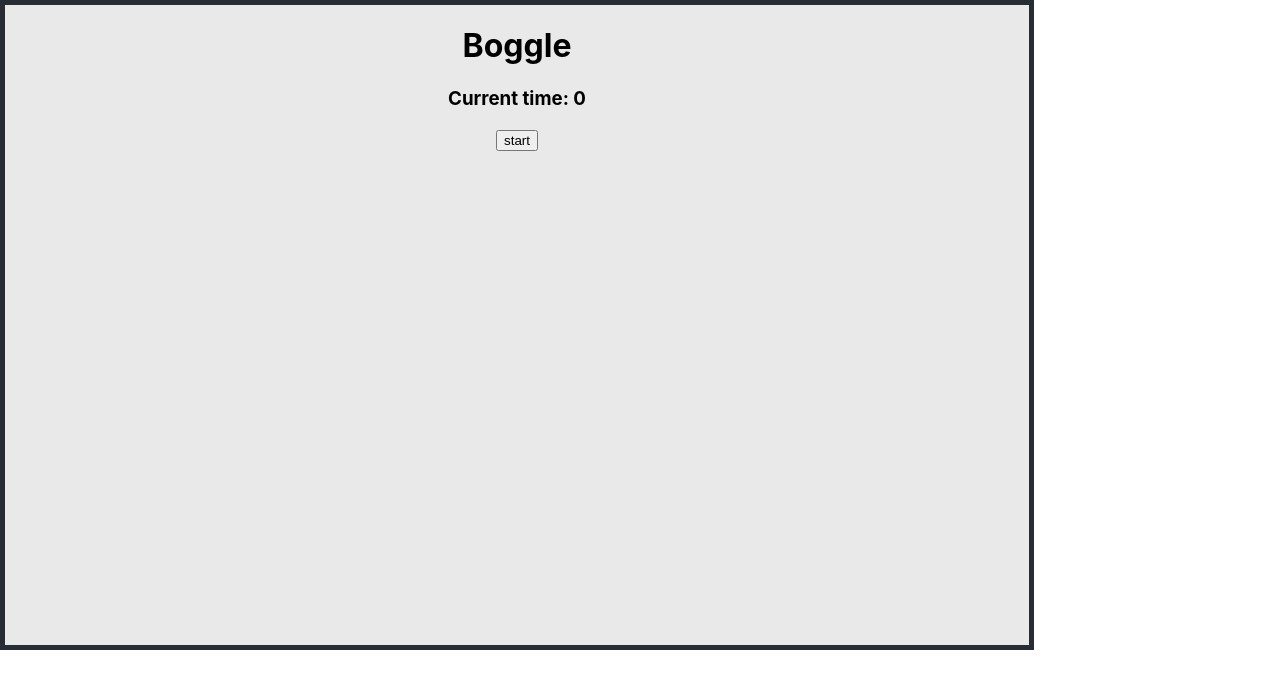
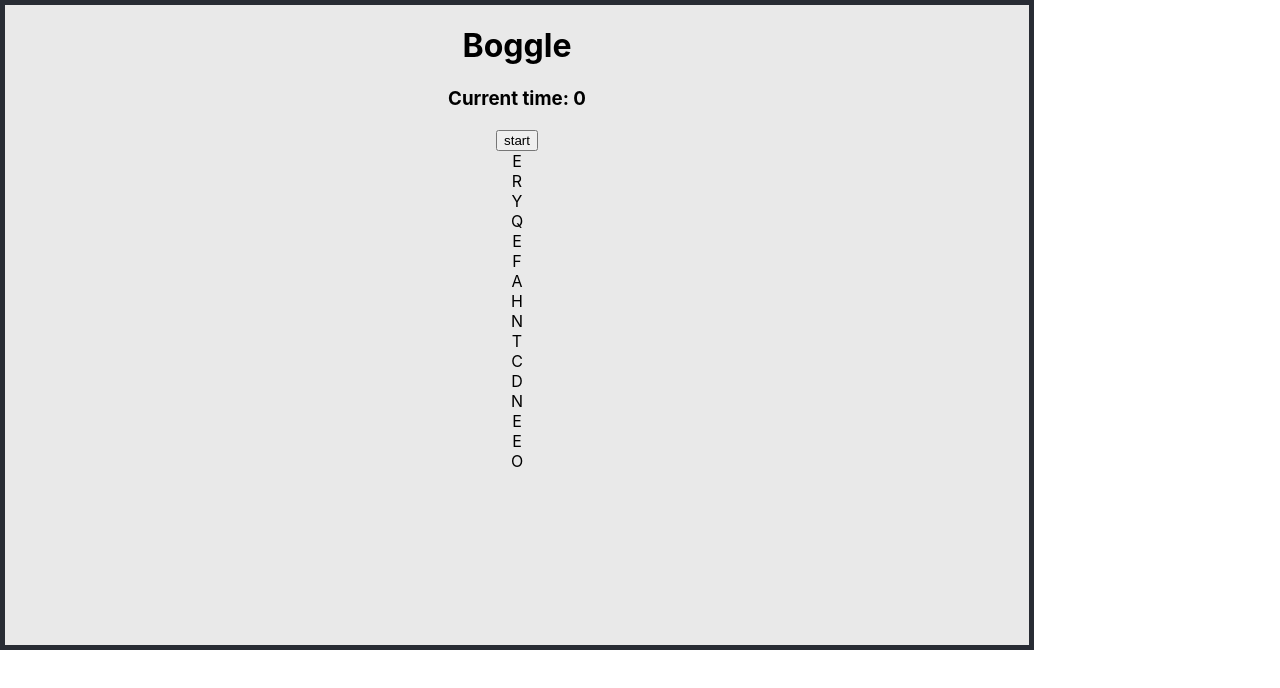
Before and after one commit to jscarbel/Boogle, a React (Create React App) app: page / in a window 1280 px wide. Shown: the top 688 px of the page. Built offline with nearby package versions, Linux system fonts and the light colour scheme.

Commit message:
added file for generating dice

```diff
--- a/src/components/BoardContainer.jsx
+++ b/src/components/BoardContainer.jsx
@@ -1,5 +1,6 @@
 import { useEffect, useState } from "react";
 import TimerButton from "./TimerButton";
+import { generateBoard } from "./DiceGenerator";
 
 const MILLISECONDS_IN_A_SECOND = 1000;
 const MAX_TIME = 60;
@@ -7,6 +8,7 @@ const MAX_TIME = 60;
 const BoardContainer = () => {
   const [time, setTime] = useState(0);
   const [isTiming, setIsTiming] = useState(false);
+  const [board, setBoard] = useState(generateBoard());
 
   let timer = null;
 
@@ -29,7 +31,12 @@ const BoardContainer = () => {
     return () => clearInterval(timer);
   }, [isTiming]);
 
-  const handleTimerChange = () => setIsTiming(!isTiming);
+  const handleTimerChange = () => {
+    setIsTiming(!isTiming);
+    if (!isTiming) {
+      setBoard(generateBoard());
+    }
+  };
 
   const timerLabel = isTiming ? "stop" : "start";
 
@@ -38,6 +45,13 @@ const BoardContainer = () => {
       <h1>Boggle</h1>
       <h3>Current time: {time}</h3>
       <TimerButton onClick={handleTimerChange} label={timerLabel} />
+      <div className="board">
+        {board.map((letter, index) => (
+          <div key={index} className="board-tile">
+            {letter}
+          </div>
+        ))}
+      </div>
     </div>
   );
 };
--- /dev/null
+++ b/src/components/DiceGenerator.jsx
@@ -0,0 +1,41 @@
+const DICE = [
+  "AAEEGN",
+  "ABBJOO",
+  "ACHOPS",
+  "AFFKPS",
+  "AOOTTW",
+  "CIMOTU",
+  "DEILRX",
+  "DELRVY",
+  "DISTTY",
+  "EEGHNW",
+  "EEINSU",
+  "EHRTVW",
+  "EIOSST",
+  "ELRTTY",
+  "HIMNQU",
+  "HLNNRZ",
+];
+
+export const shuffleDice = () => {
+  for (let i = DICE.length - 1; i > 0; i--) {
+    const j = Math.floor(Math.random() * (i + 1));
+    // save the values of the two references
+    const firstValue = DICE[i];
+    const secondValue = DICE[j];
+
+    // swap the values
+    DICE[i] = secondValue;
+    DICE[j] = firstValue;
+  }
+};
+
+export const getRandomLetterFromDice = (diceRow) => {
+  const randomIndex = Math.floor(Math.random() * diceRow.length);
+  return diceRow[randomIndex];
+};
+
+export const generateBoard = () => {
+  shuffleDice();
+  return DICE.map((diceRow) => getRandomLetterFromDice(diceRow));
+};
```
